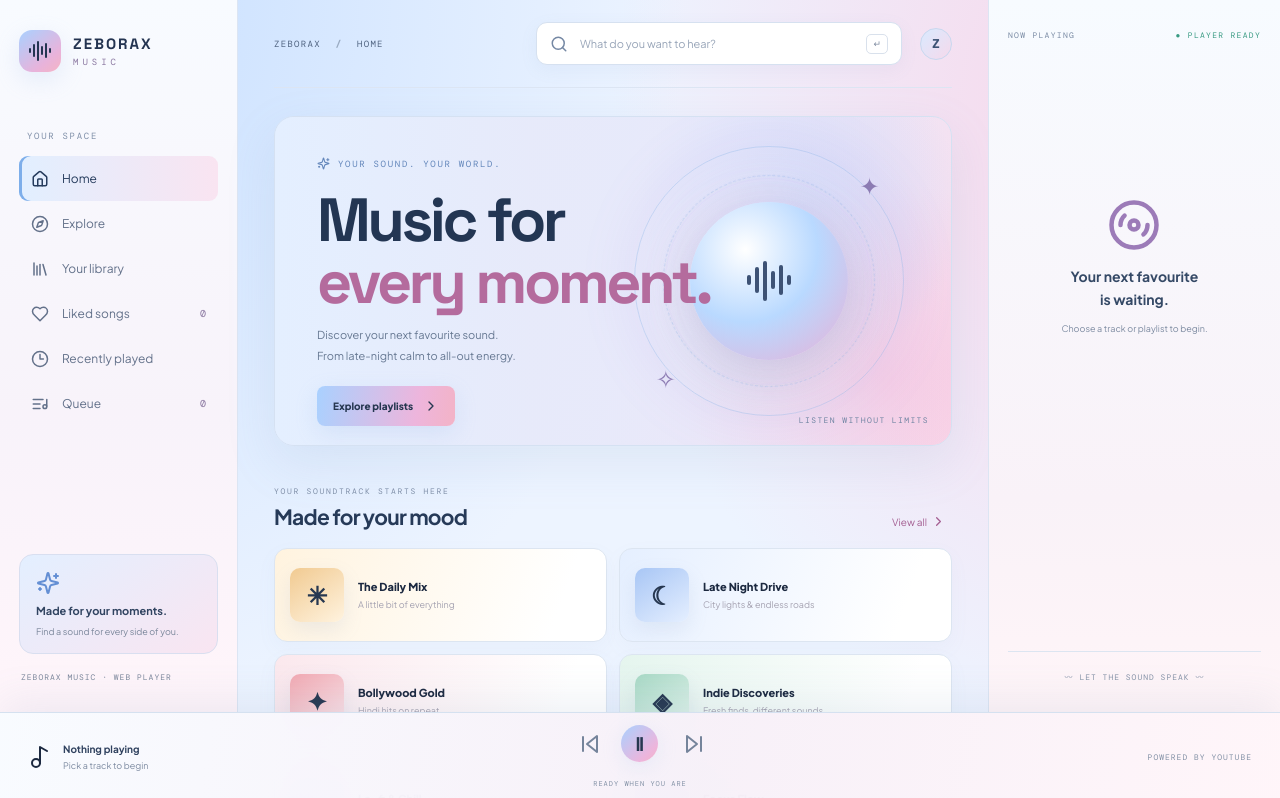
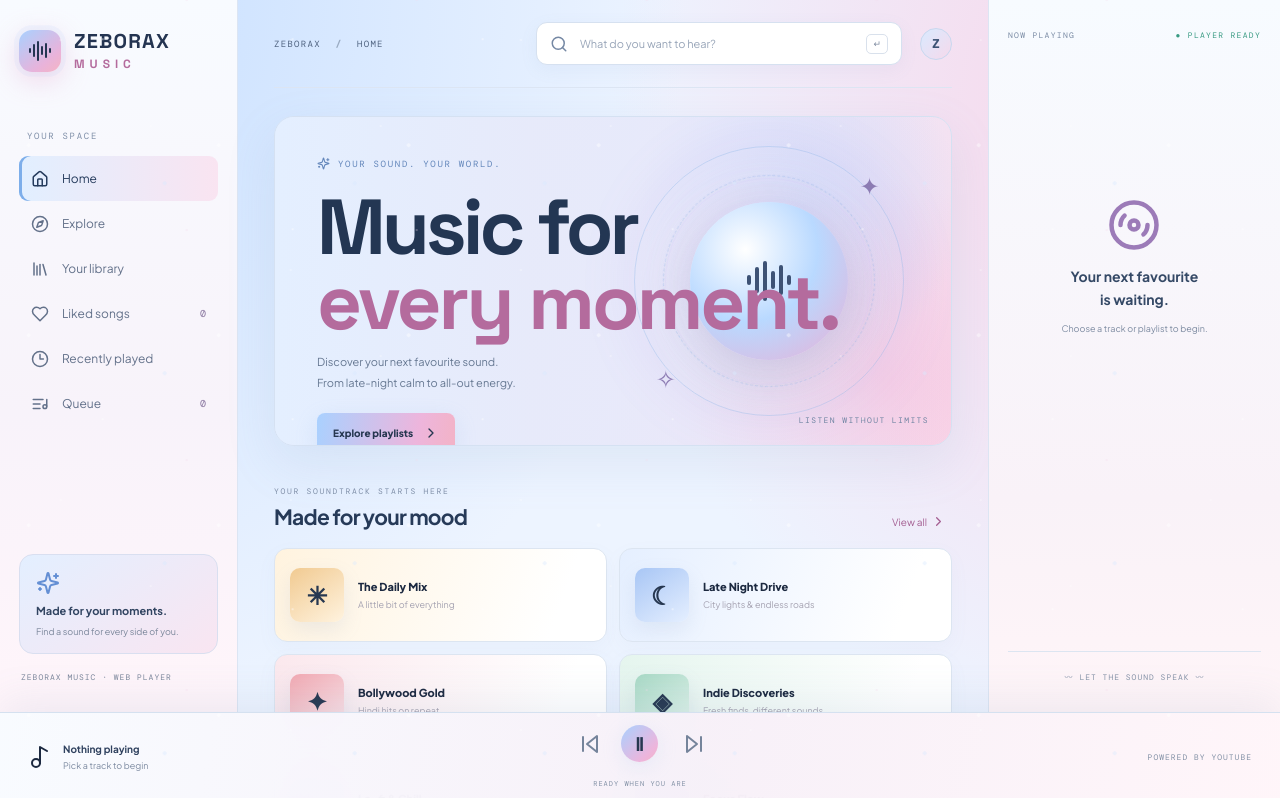
Before and after one commit to aadiuuuu-spec/zebora-music-site, a Next.js app: page / in a window 1280 px wide. Shown: the top 798 px of the page. Built offline with nearby package versions, Linux system fonts and the light colour scheme.

Commit message:
Add gentle snowfall and polished interaction animations

```diff
--- a/app/globals.css
+++ b/app/globals.css
@@ -127,3 +127,26 @@ footer{border-color:#dce5f1;color:#8491a5}
 .controls .icon:hover{color:#a45f92}
 .controls>small,.provider{color:#8290a5}
 @media(max-width:700px){.sidebar{background:linear-gradient(180deg,#f7fbff,#fff4f9)}.player{background:linear-gradient(100deg,#f8fbfff8,#fff4f9f8)}}
+
+
+/* ZEBORAX signature motion: soft snowfall, tactile clicks, and bold wordmark */
+body::before,body::after{content:"";position:fixed;inset:-12vh 0 0;pointer-events:none;z-index:8;background-repeat:repeat;background-size:190px 190px;opacity:.42;animation:zebra-snow 19s linear infinite}
+body::before{background-image:radial-gradient(2px 2px at 22px 34px,#fff 96%,transparent),radial-gradient(1.5px 1.5px at 96px 118px,#fff 96%,transparent),radial-gradient(2px 2px at 158px 72px,#d8eaff 96%,transparent)}
+body::after{background-image:radial-gradient(1px 1px at 48px 62px,#fff 96%,transparent),radial-gradient(1.5px 1.5px at 138px 148px,#fff 96%,transparent),radial-gradient(1px 1px at 174px 22px,#f5d9ec 96%,transparent);background-size:230px 230px;opacity:.28;animation:zebra-snow 29s linear infinite;animation-delay:-11s}
+@keyframes zebra-snow{from{transform:translate3d(0,-5%,0)}to{transform:translate3d(22px,18%,0)}}
+.shell,.player,.sidebar,.rail{isolation:isolate}
+.brand{gap:13px}
+.brand b{font-family:'Space Grotesk',sans-serif;font-size:20px;line-height:1;letter-spacing:1.2px;font-weight:800}
+.brand small{font-family:'Space Grotesk',sans-serif;font-size:12px;font-weight:700;letter-spacing:5px;margin-top:5px;color:#b46b9d}
+.brand-icon{animation:brand-glow 4s ease-in-out infinite}
+@keyframes brand-glow{0%,100%{box-shadow:0 7px 20px #8db9e533}50%{box-shadow:0 7px 28px #e6a6ce77,0 0 0 5px #a9d1ff22}}
+.hero h1{font-family:'Space Grotesk',sans-serif;font-size:clamp(54px,6.3vw,78px);line-height:.96;letter-spacing:-4px;font-weight:800}
+.hero h1 em{letter-spacing:-3px}
+button,.icon,.playlist-card,.pick,.track-main,.next{transition:transform .18s ease,filter .18s ease,box-shadow .2s ease,border-color .2s ease,background-color .2s ease}
+button:active,.pick:active,.track-main:active,.next:active{transform:scale(.96);filter:saturate(1.18)}
+button:focus-visible,a:focus-visible,input:focus-visible{outline:3px solid #91bdf0;outline-offset:3px}
+.primary:active,.play:active{transform:scale(.94)}
+.playlist-card:active{box-shadow:0 0 0 3px #a9d1ff55,0 12px 28px #8aa8cc33}
+.nav:active{transform:translateX(3px)}
+@media(max-width:700px){.brand b{font-size:19px}.hero h1{font-size:clamp(49px,13vw,66px);letter-spacing:-3px}}
+@media(prefers-reduced-motion:reduce){body::before,body::after,.brand-icon{animation:none!important}}
```
